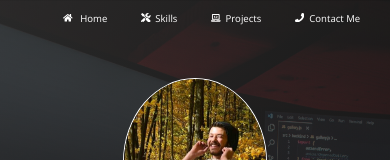
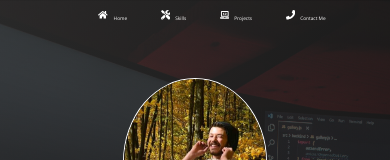
Before and after one commit to OzzyDm/portfolio, a Next.js app: page / in a window 390 px wide. Shown: the top 160 px of the page. Built offline with nearby package versions, Linux system fonts and the light colour scheme.

Commit message:
navbar updated

```diff
--- a/components/layout.module.css
+++ b/components/layout.module.css
@@ -36,6 +36,10 @@
 
 @media screen and (max-width: 500px) {
   .link {
-    font-size: 2rem;
+    font-size: 1rem;
+  }
+
+  .nav {
+    padding: 1rem 0;
   }
 }
```
